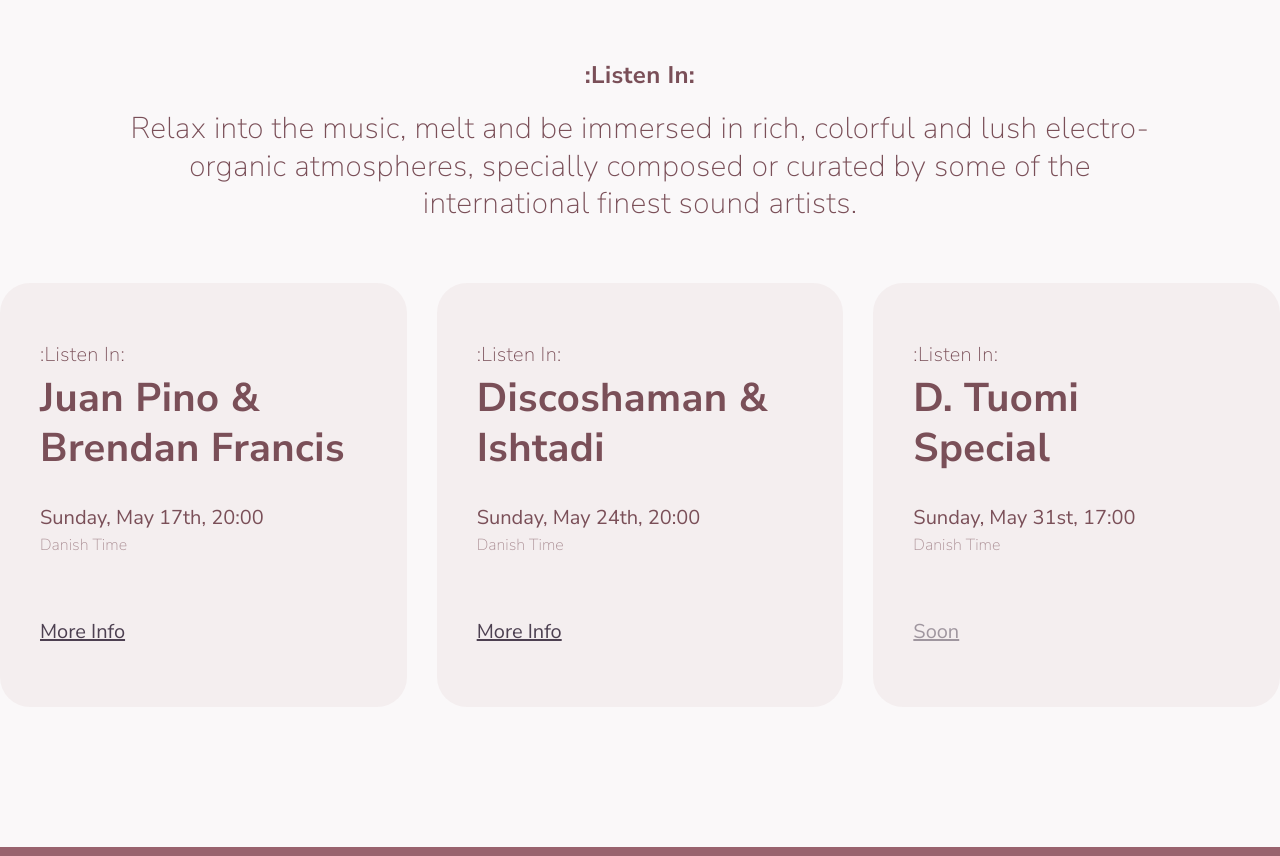
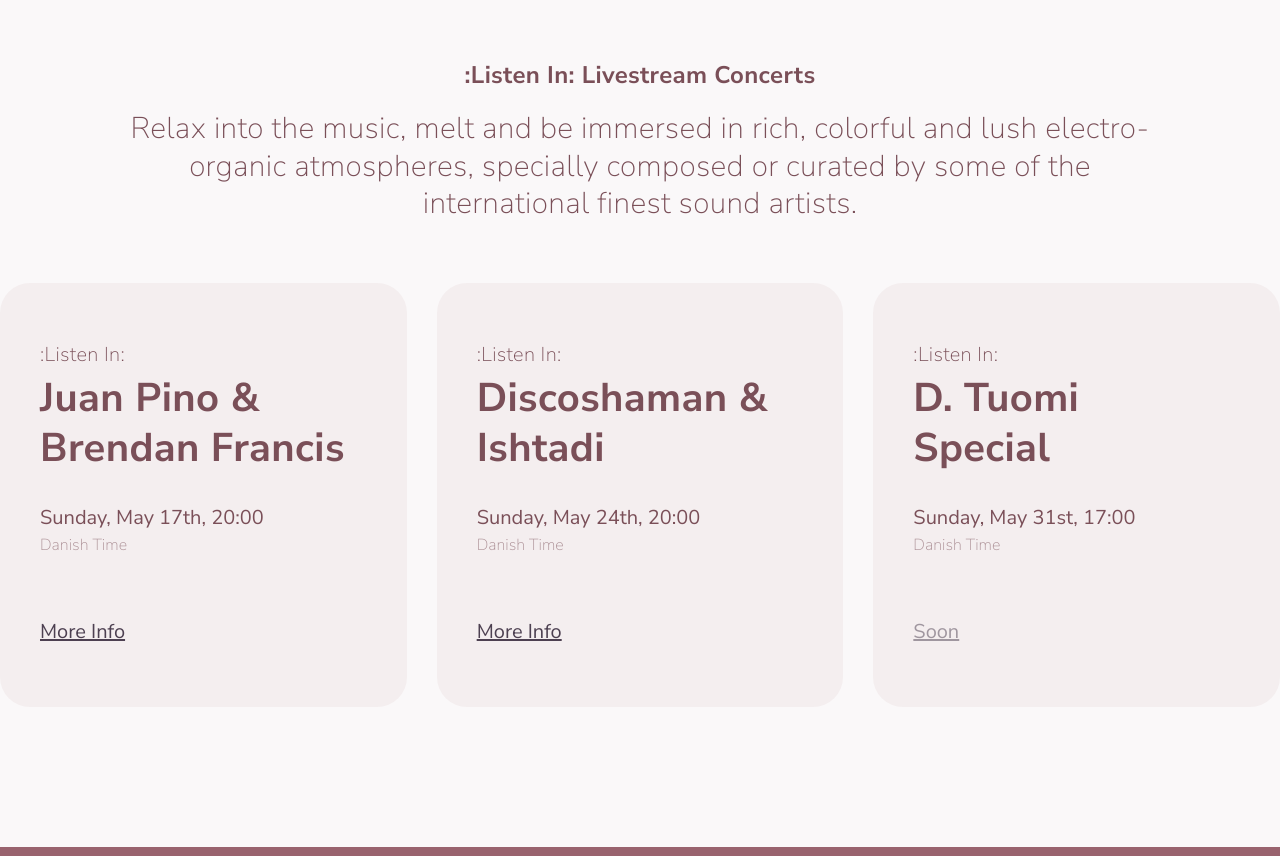
Before and after one commit to gustavoespindola/naturetales, a website: page src/html/index.html in a window 1280 px wide. Shown: the part 3347-4203 px from the top of the page. Drawn offline with nearby package versions, Linux system fonts and the light colour scheme; files that its build step writes are made by us from their sources; files whose address does not match are found by name.

Commit message:
fix
title :Listen In: Livestream Concerts

```diff
--- a/src/html/index.html
+++ b/src/html/index.html
@@ -445,7 +445,7 @@
 
 				<div class="row justify-content-center mb-5">
 					<div class="col-12 col-lg-10 text-center">
-						<h3 class="mb-5"><small class="d-block mb-3"><b>:Listen In:</b></small><span>Relax into the music, melt and be immersed in rich, colorful and lush electro-organic atmospheres, specially composed or curated by some of the international finest sound artists.</h3>
+						<h3 class="mb-5"><small class="d-block mb-3"><b>:Listen In: Livestream Concerts</b></small><span>Relax into the music, melt and be immersed in rich, colorful and lush electro-organic atmospheres, specially composed or curated by some of the international finest sound artists.</h3>
 				</div>
 
 				<div class="row justify-content-center">
```
Also changed, not shown: index.html (+1 -1 lines).
